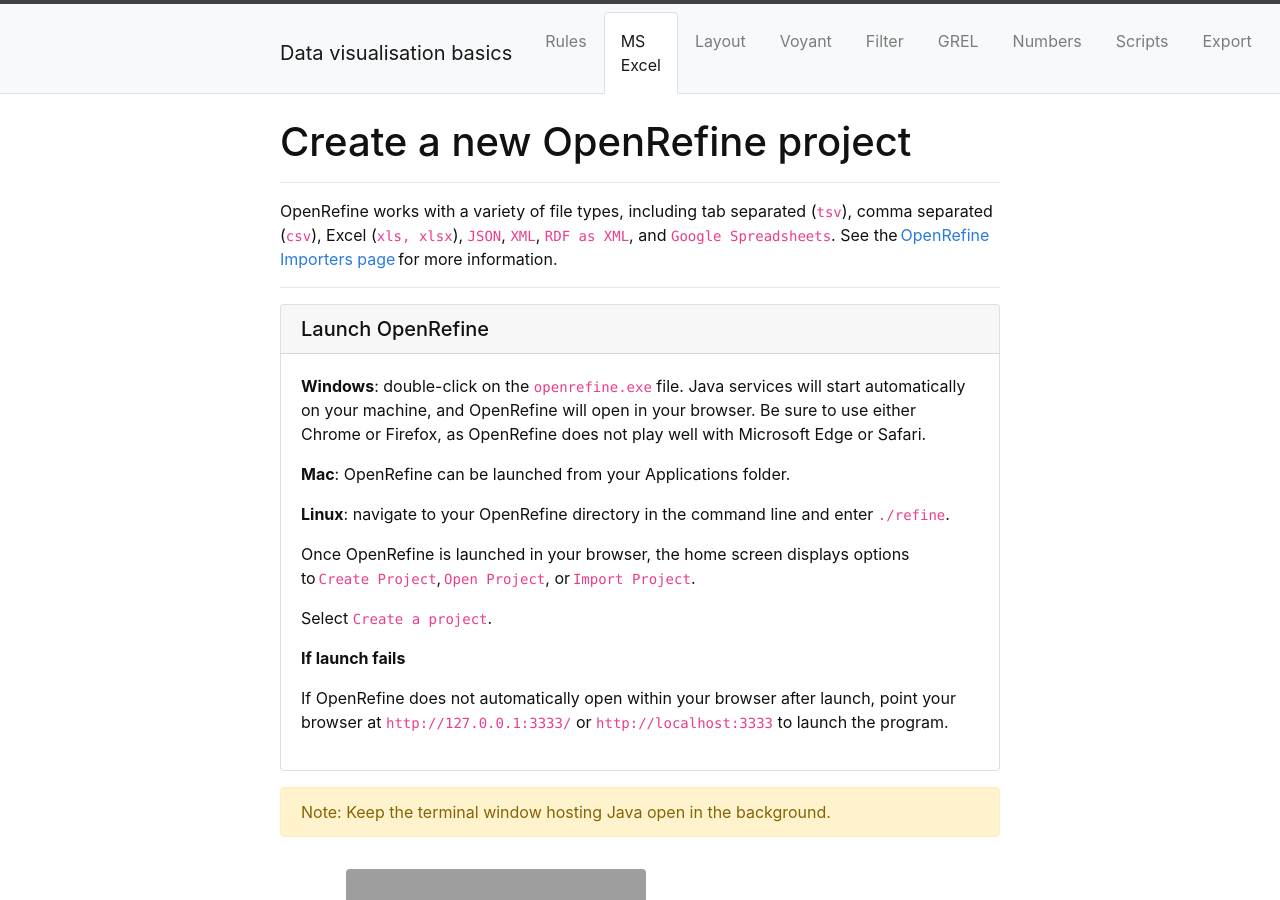
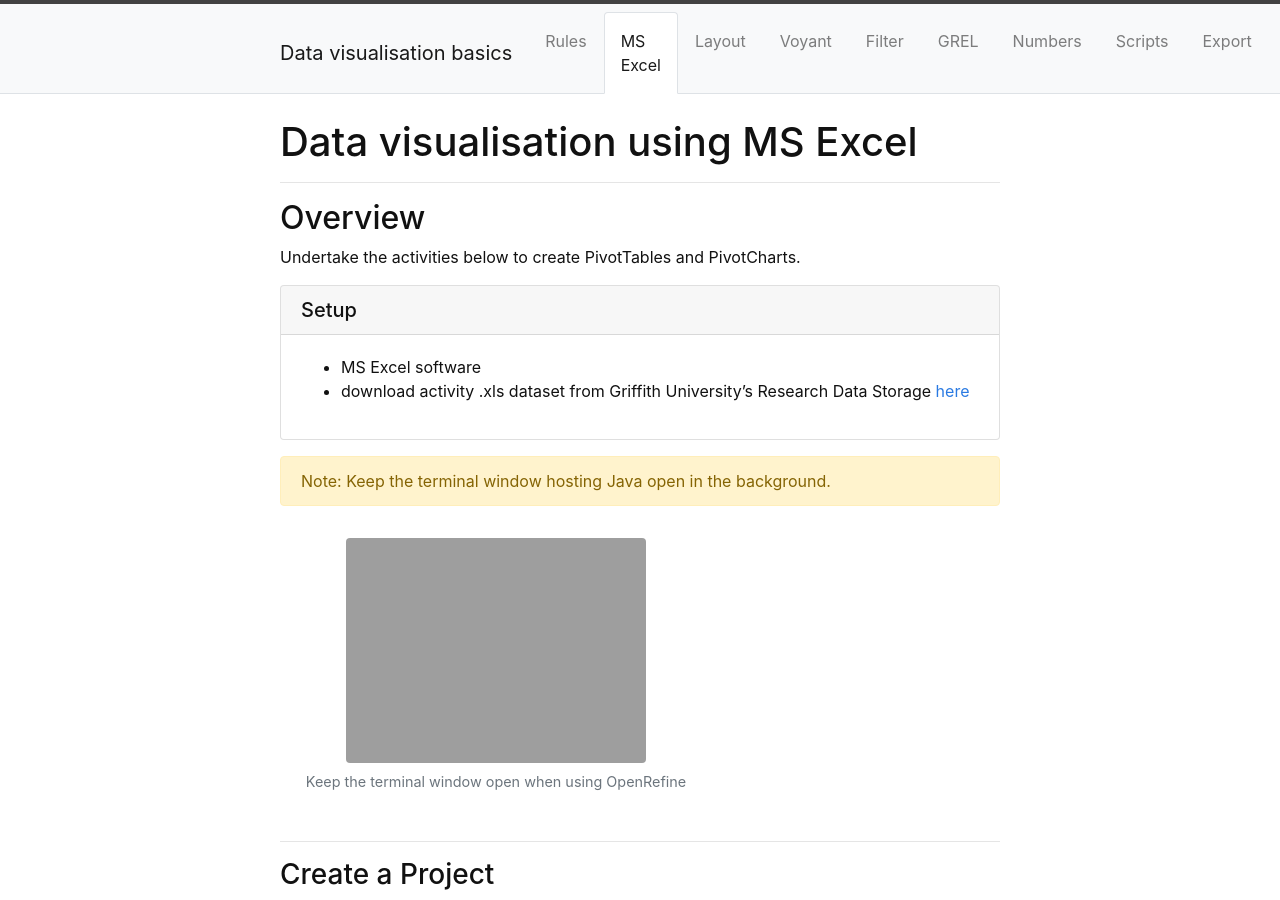
Before and after one commit to GULibrarySandbox/data-vis-basics, a Jekyll site: the page built from content/2-msexcel.md, in a window 1280 px wide and 900 px high. Built offline with Jekyll 4.4.1, drawn with Linux system fonts in a browser that asks for light colours.

Commit message:
Update 2-msexcel.md

```diff
--- a/content/2-msexcel.md
+++ b/content/2-msexcel.md
@@ -3,29 +3,19 @@ title: MS Excel
 nav: true
 ---
 
-# Create a new OpenRefine project
+# Data visualisation using MS Excel
 
 -----
+## Overview
 
-OpenRefine works with a variety of file types, including tab separated (`tsv`), comma separated (`csv`), Excel (`xls, xlsx`), `JSON`, `XML`, `RDF as XML`, and `Google Spreadsheets`. See the [OpenRefine Importers page](https://github.com/OpenRefine/OpenRefine/wiki/Importers) for more information.
-
-----
+Undertake the activities below to create PivotTables and PivotCharts.
 
 {% capture text %}
-**Windows**: double-click on the `openrefine.exe` file. Java services will start automatically on your machine, and OpenRefine will open in your browser. Be sure to use either Chrome or Firefox, as OpenRefine does not play well with Microsoft Edge or Safari.
+- MS Excel software
+- download activity .xls dataset from Griffith University's Research Data Storage [here](https://research-storage.griffith.edu.au/owncloud/index.php/s/7VHsCVyUsAKsTll){% endcapture %}
+{% include card.md header="Setup" text=text %}
 
-**Mac**: OpenRefine can be launched from your Applications folder.
 
-**Linux**: navigate to your OpenRefine directory in the command line and enter `./refine`.
-
-Once OpenRefine is launched in your browser, the home screen displays options to `Create Project`, `Open Project`, or `Import Project`.
-
-Select `Create a project`.
-
-**If launch fails**
-
-If OpenRefine does not automatically open within your browser after launch, point your browser at `http://127.0.0.1:3333/` or `http://localhost:3333` to launch the program.{% endcapture %}
-{% include card.md header="Launch OpenRefine" text=text %}
 {% capture alert %}Note: Keep the terminal window hosting Java open in the background.{% endcapture %} {% include alert.md text=alert color="warning" %}
 {% include figure.html img="ORJava.JPG" alt="Terminal Java" caption="Keep the terminal window open when using OpenRefine" width="75%" %}
 
```
